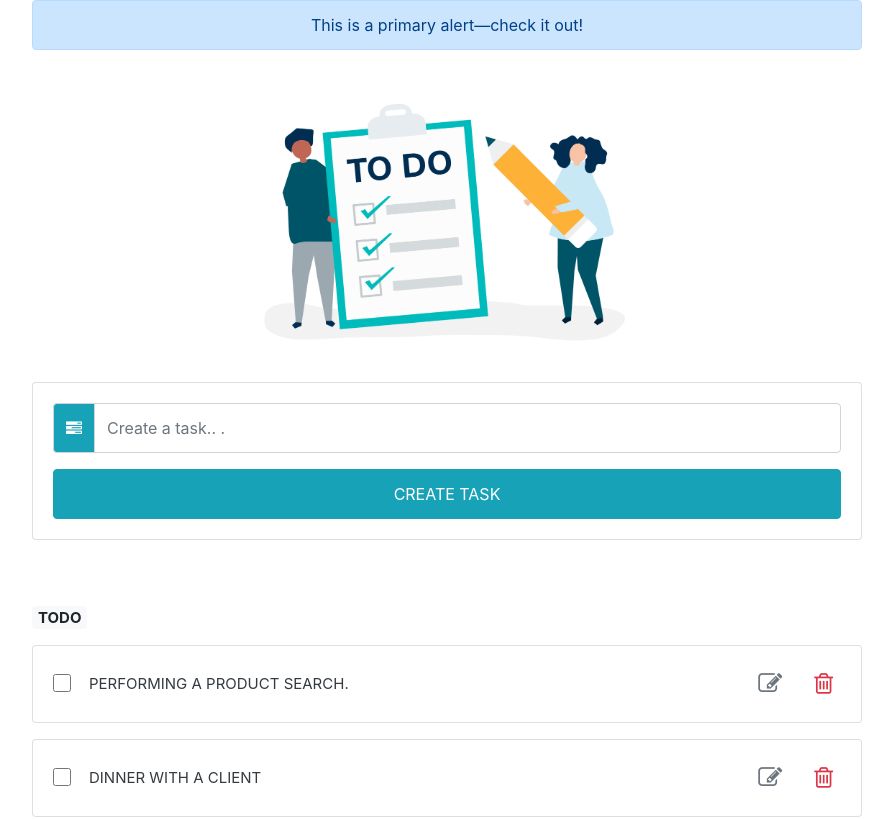
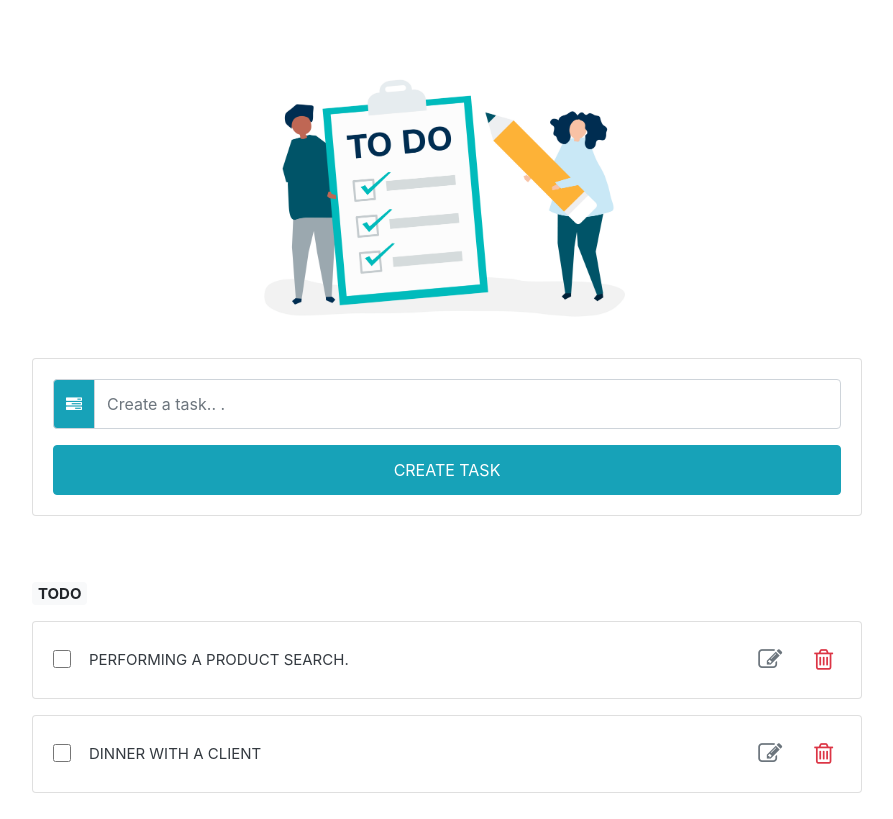
Before and after one commit to pravin-yadav/React-Redux-Todo, a React (Create React App) app: page / in a window 1280 px wide. Shown: the top 819 px of the page, without its empty margins (193-1086 px from the left). Built offline with nearby package versions, Linux system fonts and the light colour scheme.

Commit message:
Added an alert when a new todo is created.

```diff
--- a/src/App.js
+++ b/src/App.js
@@ -12,6 +12,7 @@ function App() {
   const todos = useSelector(state => state.todos);
   const [changeTaskInput, setChangeTaskInput] = useState("");
   const [updateTodoTask, setUpdateTodoTask] = useState({})
+  const [alert, setAlert] = useState({})
   const [isEdit, setIsEdit] = useState(false);
   const dispatch  = useDispatch();
 
@@ -27,6 +28,7 @@ function App() {
         task: changeTaskInput,
         status: ''
       }))
+      setAlert({text: "New task has been successfully created.", color: 'info'})
     }else if(changeTaskInput && isEdit){
       dispatch(updateTodo({
         ...updateTodoTask,
@@ -60,9 +62,9 @@ function App() {
 
   return (
     <div className="container">
-        <div class="alert alert-primary text-center" role="alert">
-                This is a primary alert—check it out!
-        </div>
+        {alert && <div class={`alert alert-${alert.color} text-center`} role="alert">
+                {alert.text}
+        </div>}
         <div className="text-center">
           <img src="/assets/images/todo.jpg" width="auto" height="300" alt="header_img"/>
         </div>
--- a/src/components/TodoItem/index.js
+++ b/src/components/TodoItem/index.js
@@ -1,6 +1,4 @@
 import React from 'react';
-import { useDispatch } from 'react-redux';
-import { deleteTodo } from '../../actions'
 import { STATUS } from '../../constants';
 
 const TodoItem = (props) => {
```
Also changed, not shown: 1 other file (tests, documents, lock files or other folders).
